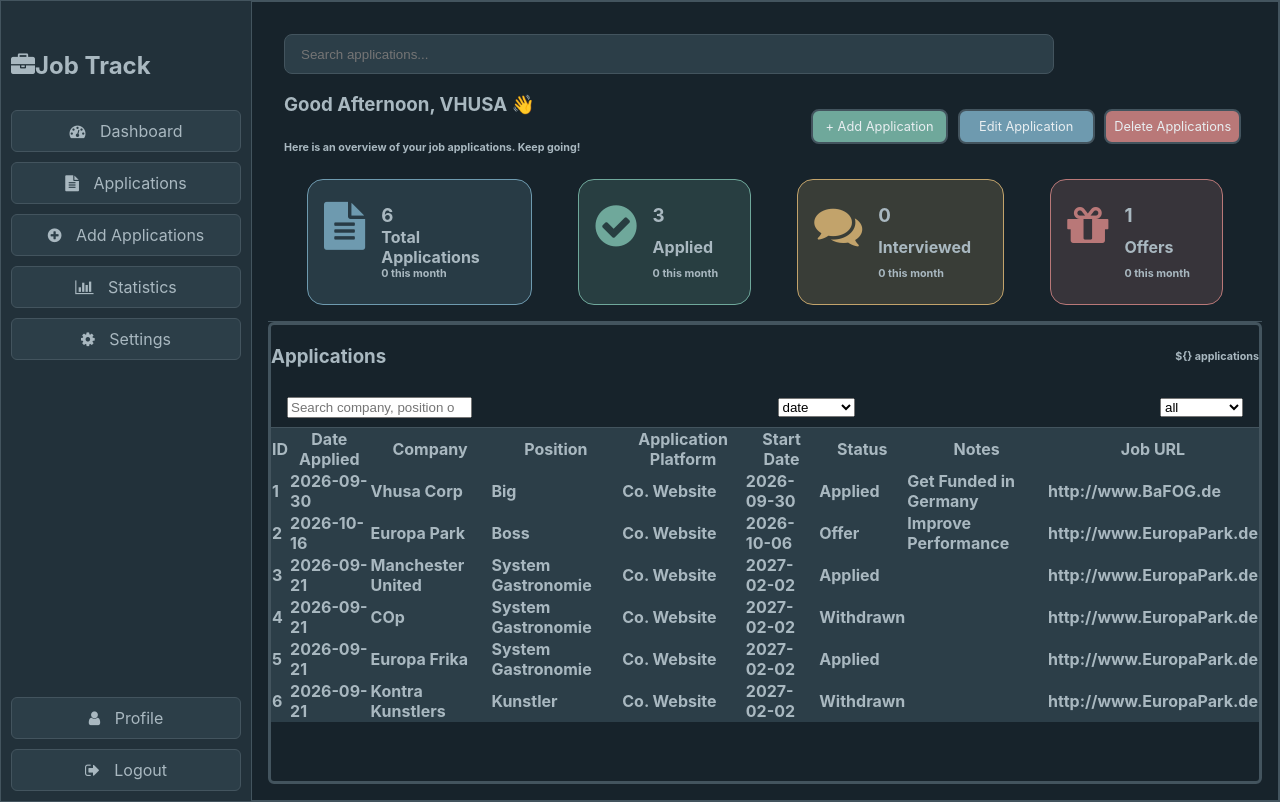
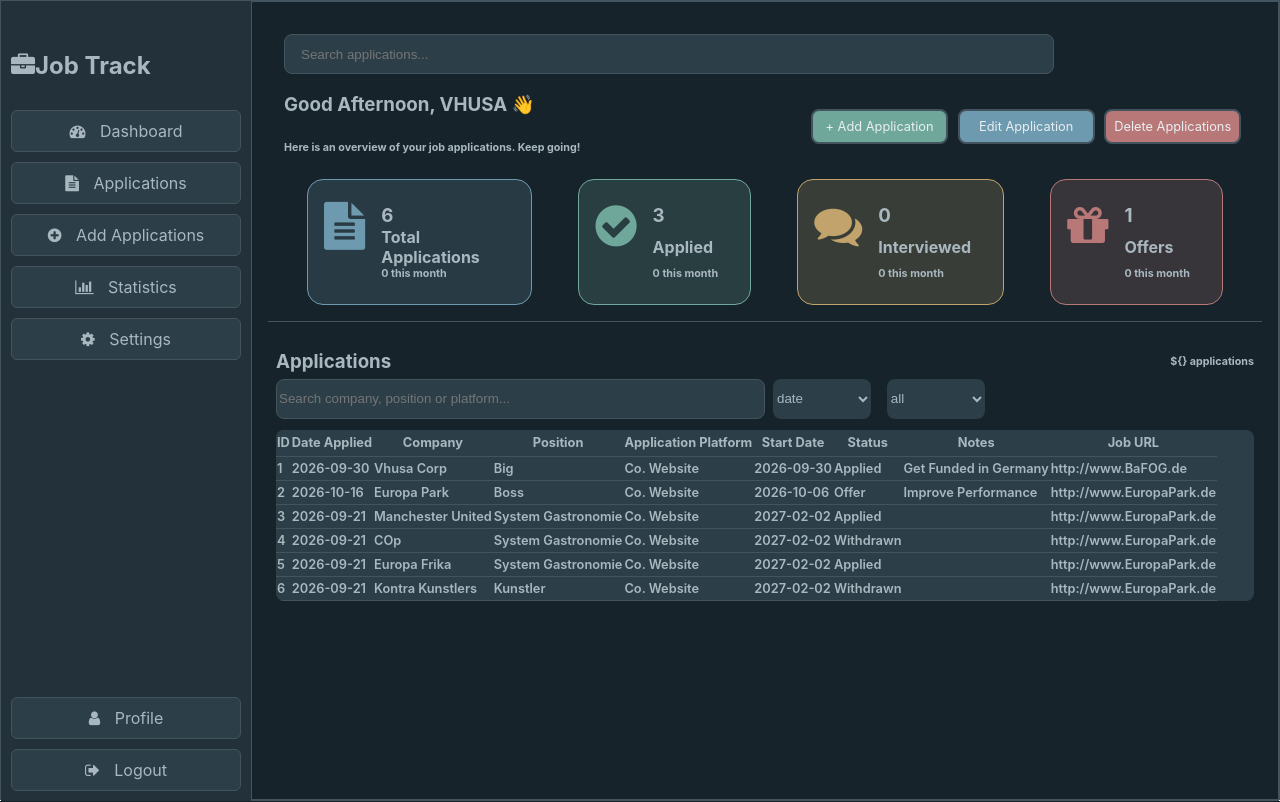
Before and after one commit to Blackbottt/Job-Application-Tracker, a Flask app: page /dashboard in a window 1280 px wide. Run offline with Flask 3, Linux system fonts and the light colour scheme; data comes from the database, SQL or seed files in the repository.

Commit message:
feat: styled up dashboard

```diff
--- a/static/style.css
+++ b/static/style.css
@@ -22,11 +22,41 @@
 
 body {
     font-family: 'Inter', sans-serif;
-    font-weight: 700;
+    font-weight: 600;
     min-height: 100vh;
     margin: 0;
     color: var(--text-secondary);
     scroll-behavior: smooth;
+    overscroll-behavior: none; /* Prevent pull-to-refresh / bounce */
+}
+
+button {
+    font-family: 'Inter', sans-serif;
+    font-size: 1.2rem;
+    font-weight: 400;
+    padding: 0.5rem;
+    border: 2px solid var(--border);
+    border-radius: 8px;
+    cursor: pointer;
+}
+
+/* Width of scrollbar */
+::-webkit-scrollbar {
+ width: 10px;
+ border: 1px solid var(--border);
+}
+/* Track */
+::-webkit-scrollbar-track {
+ background: var(--bg-card);
+}
+/* Handle */
+::-webkit-scrollbar-thumb {
+ background: var(--bg-secondary);
+ border-radius: 5px;
+}
+/* Handle on hover */
+::-webkit-scrollbar-thumb:hover {
+ background: var(--bg-main);
 }
 
 .hero {
@@ -81,7 +111,8 @@ body {
     display: grid;
     grid-template-columns: 250px minmax(0, 1fr);
     gap: 0;
-    min-height: 100vh;
+    /* min-height: 100vh; */
+    max-height: 100vh;
     width: 100%;
     background-color: var(--bg-main);
     border: 1px solid var(--border);
@@ -132,7 +163,9 @@ body {
     flex-direction: column;
     border: 1px solid var(--border);
     min-width: 0;
-    min-height: 100vh;
+    /* min-height: 100vh; */
+    max-height: 100vh;
+    overflow-y: hidden;
     padding: 1rem;
 }
 
@@ -165,14 +198,6 @@ body {
 .input-section-off {
     display: none;
 }
-/*
-.add {
-
-}
-
-.edit {
-
-} */
 
 .statistics-section {
     display: flex;
@@ -185,10 +210,6 @@ body {
     height: auto;
     padding: 1rem;
 }
-
-/* .statistics-section * {
-    margin: .5rem;
-} */
 
 .taskbar {
     width: 100%;
@@ -340,16 +361,6 @@ body {
     grid-column: 1/-1;
 }
 
-button {
-    font-family: 'Inter', sans-serif;
-    font-size: 1.2rem;
-    font-weight: 400;
-    padding: 0.5rem;
-    border: 2px solid var(--border);
-    border-radius: 8px;
-    cursor: pointer;
-}
-
 .submit-add-applications {
     color: var(--text-primary);
     background: var(--success);
@@ -391,14 +402,17 @@ button {
 }
 
 .dashboard {
-    border: 3px solid var(--border);
+    display: flex;
+    flex-direction: column;
+    justify-content: center;
+    align-content: space-between;
+    /* border: 1px solid var(--border); */
     border-radius: 6px;
-    /* height: 50vh; */
-    overflow-y: auto;
-    /* margin-top: 10px; */
+    /* overflow-y: auto; */
     width: 100%;
     min-height: 0;
-    flex: 1;
+    /* min-height: 60vh; */
+    padding: .5rem;
 }
 
 .dashboardCaption {
@@ -406,27 +420,79 @@ button {
     flex-direction: row;
     align-items: center;
     justify-content: space-between;
+    /* border: 1px solid var(--border); */
+    height: 10%;
+    width: auto;
+    margin-bottom: .2rem;
 }
 
 .dashboard-filtering {
     display: flex;
-    justify-content: space-between;
+    flex-direction: row;
+    justify-content: start;
     align-items: center;
-    padding: 0.5rem 1rem;
-    border-bottom: 1px solid var(--border);
+    /* padding: 0.5rem 1rem; */
+    /* border: 1px solid var(--border); */
     width: 100%;
     height: 40px;
 }
 
-.applications-table {
-    width: 100%;
-    border-collapse: collapse;
-    background: var(--bg-card);
+.search-applications2 {
+    /* margin: .5rem; */
+    width: 50%;
+    height: 100%;
+    background-color: var(--bg-card);
+    border: 1px solid var(--border);
+    border-radius: .5rem;
 }
 
-.table-header {
+.input-field {
+    color: var(--text-secondary);
+    border-radius: .5rem;
+    border: 0;
+    background-color: var(--bg-card);
+    margin: 0 .5rem;
+    height: 100%;
+    width: 10%;
+}
+
+.applications-table {
+    height: 70%;
+    width: 100%;
+    background: var(--bg-card);
+    border-radius: .5rem;
+    border-collapse: collapse;
+    /* border: 3px solid var(--border); */
+    border-spacing: 0;
+    overflow-y: auto;
+    display: block;
+    /* margin: 0; */
+    margin-top: .7rem;
+    height: auto;
+    font-size: .8rem;
+}
+
+thead th {
     position: sticky;
     top: 0;
     background: var(--bg-card);
-    z-index: 10;
+    z-index: 999;
+    height: auto;
+    line-height: 1.5rem;
+    /* border-bottom: 2px solid var(--border); */
 }
+
+tbody {
+    overflow-y: auto;
+    overflow-x: hidden;
+}
+
+td {
+    word-wrap: break-word;
+}
+
+tr {
+    height: 1.5rem;
+    /* line-height: 1rem; */
+    border-bottom: 1px solid var(--border);
+}
```
